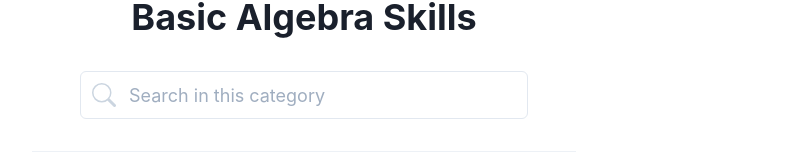
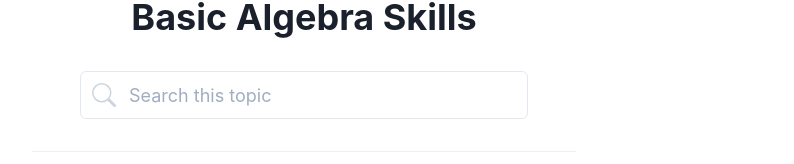
Before and after one commit to livelifedev/home-edvantage, a Next.js app: page /topics/basic-alegebra-skills in a window 1280 px wide. Shown: the part 236-400 px from the top of the page, without its empty margins (336-1130 px from the left). Built offline with nearby package versions, Linux system fonts and the light colour scheme.

Commit message:
search placeholder text update

```diff
--- a/pages/topics/[id].js
+++ b/pages/topics/[id].js
@@ -96,7 +96,7 @@ export default function Category({ categoryName }) {
             pointerEvents="none"
             children={<Icon as={BsSearch} color="gray.300" boxSize="6" />}
           />
-          <Input type="search" placeholder="Search in this category" />
+          <Input type="search" placeholder="Search this topic" />
         </InputGroup>
 
         <Divider />
```
